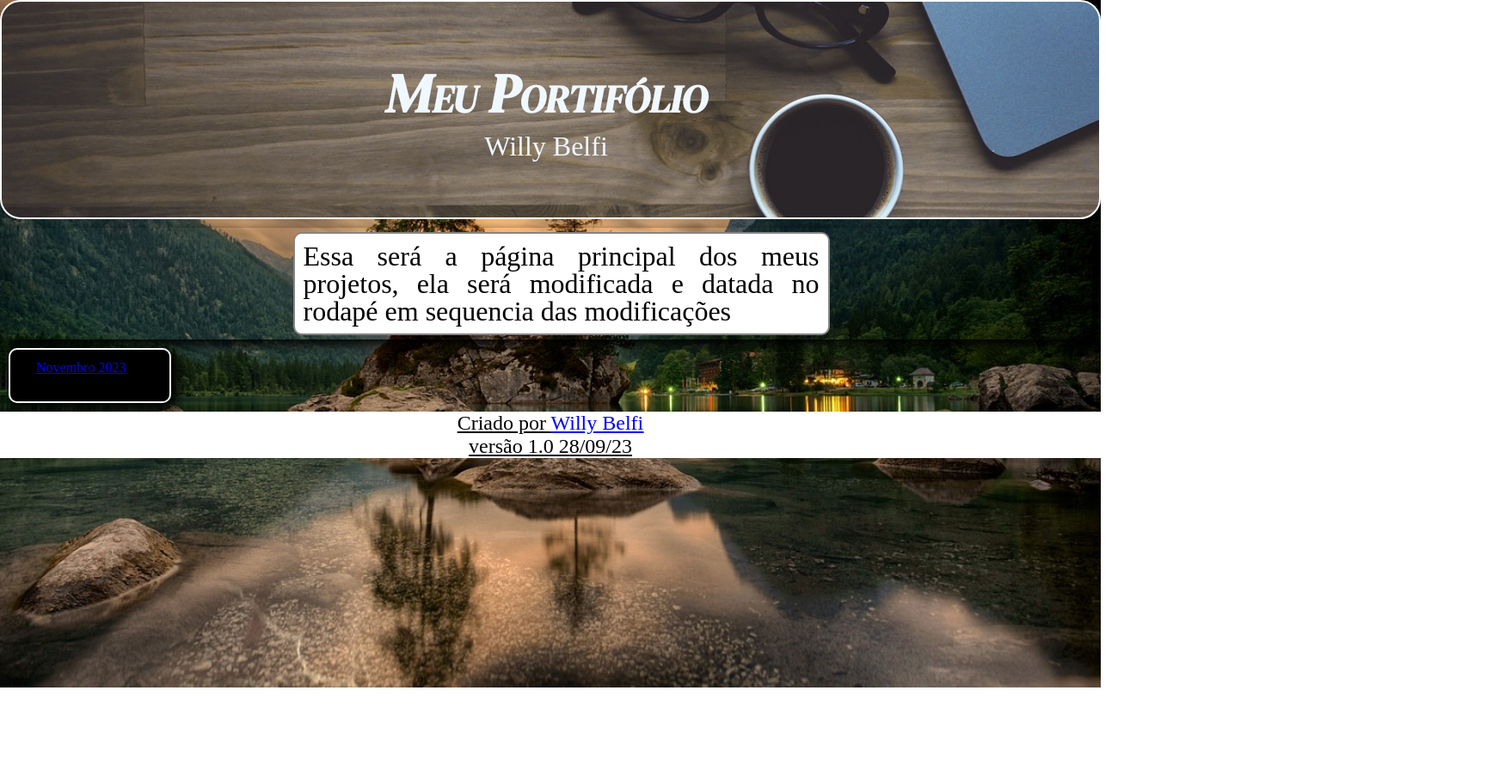
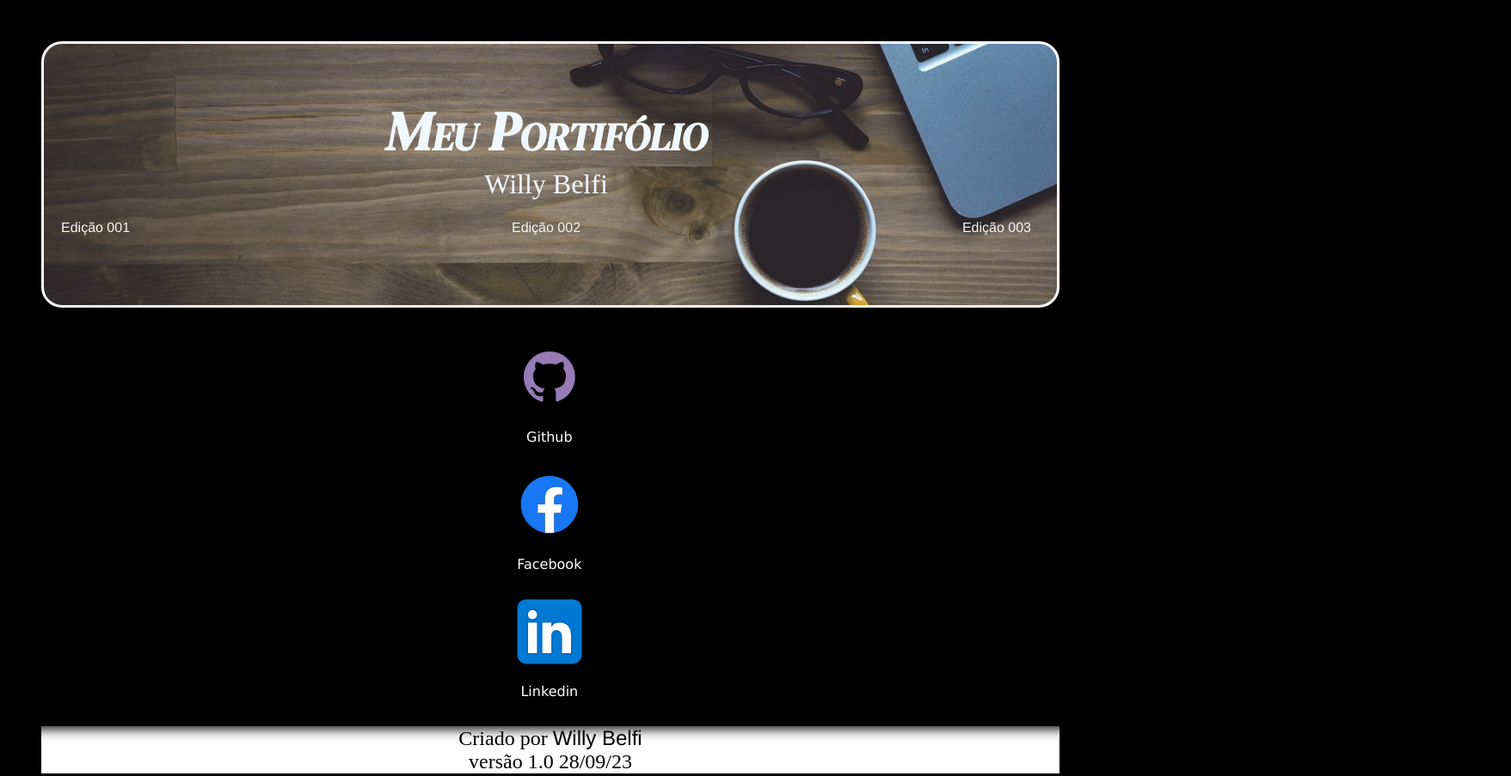
Before and after one commit to willbelfi/HTML-CSS, a plain HTML site: page Portifolio/index.html in a window 1280 px wide. Shown: the whole page at 86% size, 1757 px wide, since content can reach past the window. Before the commit the page ends 800 px from the top, so only its background shows below. Drawn offline with Linux system fonts and the light colour scheme; a web font is replaced by a local one.

Commit message:
fiz melhorias

```diff
--- a/Portifolio/estilo/style.css
+++ b/Portifolio/estilo/style.css
@@ -6,37 +6,43 @@
     padding: 0px;
     margin: 0px;
 }
-
-body, html{
-    min-width: 100vw;
-    min-height: 100vh;
-    background-image: url("../Imagem/nature.jpg");
-    background-size: cover;
-    background-position: right center;
-
-}
-
 :root {
     --fonte1: 'DM Serif Display', serif;
     --fonte2: 'Aref Ruqaa Ink', serif;
 }
+body, html{
+    min-width: 80vw;
+    min-height: 80vh;
+    background-color: black;
+    padding: 3vh;
 
-header{
-    text-align: center;
-    font-family: Georgia, 'Times New Roman', Times, serif;
-    color: black;
-    padding-bottom: 5%;
-    color: aliceblue;
-    border: 2px solid white;
-    border-radius: 24px;
 }
 header.principal{
     background-image: url("../Imagem/workspace.jpg");
     background-size: cover;
-    /*background-image: url("https://gustavoguanabara.github.io/html-css/imagens/mascote.png");*/
     background-repeat: no-repeat;
     background-position: right center;
-    padding-right: 10px;
+    padding-right: 10px;text-align: center;
+    font-family: Georgia, 'Times New Roman', Times, serif;
+    padding-bottom: 5%;
+    color: aliceblue;
+    border: 3px solid white;
+    border-radius: 24px;
+
+}
+.link a{
+    font-family: 'Franklin Gothic Medium', 'Arial Narrow', Arial, sans-serif;
+    color: whitesmoke;
+    text-decoration: none;
+    font-size: 1em;
+
+}
+ul{
+    list-style-type: none;
+    display:flex;
+    justify-content: space-between;
+    padding: 20px;
+    align-items: center;
 }
 header>h1{
     padding-top: 5%;
@@ -53,38 +59,64 @@ header.pag2{
     background-position: center center;
 }
 section{
-    padding: 5px;
-    padding-left: 30px;
-    margin: 10px;
-    text-shadow: 1px 1px 0 px;
-    box-shadow:  6px 6px 13px 0px black;
-    line-height: 2em;
-
+    padding: 9px;
+    padding-right: 90.2%;
+    padding-left: 90%;
+    margin: 3px;
+    box-shadow: 6px 6px 13px black;
 }
-section > p{
-    background-color: rgb(255, 255, 255);
-    width: 600px;
+section > h3{
+    background-color: white;
+    width: 100%;
     margin: auto;
-    color: rgb(0, 0, 0);
+    color: black;
     text-align: justify;
     font-size: 2em;
     border: 2px solid rgb(133, 131, 131);
     border-radius: 10px;
     padding: 10px;
 }
-section.imagem{
-    background-color: rgb(0, 0, 0);
-    width: 150px;
-    height: 50px;
-    border: 2px solid white;
-    text-align: center center;
-    border-radius: 10px;
+/*.redes{
+    width: 100%;
+    height: 100%;
+    text-decoration: none;
+    color: white;
+    size: 2em;
+}*/
+
+main img{
+    width: 100px;
+    height: 100px;
+    display: flex;
+    justify-content: center;
+}
+main{
+    display: flex;
+    justify-content: center;
+}
+main a{
+    margin: 30px;
+    text-align: center;
+    font-family: Verdana, Geneva, Tahoma, sans-serif;
+    font-size: 1em;
+    text-decoration: none;
+    color: white;
+}
+a:hover{
+    color: orangered ;
+}
+main p{
+    margin-top: 10px;
 }
 footer{
     background-color: rgb(255, 255, 255);
     color: black;
     text-align: center;
-    text-decoration: underline;
     padding: auto;
     font-size: 1.5em;
 }
+footer a{
+        font-family: 'Franklin Gothic Medium', 'Arial Narrow', Arial, sans-serif;
+        color: black;
+        text-decoration: none;
+}
--- a/Portifolio/index.html
+++ b/Portifolio/index.html
@@ -10,16 +10,40 @@
     <header class="principal">
          <h1>Meu Portifólio</h1>
          <p> Willy Belfi</p>
+            <nav class="link">
+                <ul>
+                    <li>
+                        <a href="pag001.html">Edição 001</a>
+                    </li>
+                    <li>
+                        <a href="">Edição 002</a>
+                    </li>
+                    <li>
+                        <a href="">Edição 003</a>
+                    </li>
+                </ul>
+            </nav>
+
     </header>
-    <section>
-            <p>Essa será a página principal dos meus projetos, ela será modificada e datada no rodapé em sequencia das modificações
-            </p>
-     </section>
-    <section class="imagem">
-    <a href="pag001.html" rel="next">Novembro 2023</a>
-    </section>
 
-<footer >
+    <main>
+        <section class="redes">
+            <a href="https://github.com/willbelfi" target="_blank" rel="noopener noreferrer">
+                <img src="Imagem/github.svg" alt="imagem do icone github">
+                <p>Github</p>
+            </a>
+            <a href="https://www.facebook.com/profile.php?id=100089953915414" target="_blank" rel="noopener noreferrer">
+                <img src="Imagem/Facebook.svg" alt="imagem do icone facebook">
+                <p>Facebook</p>
+            </a>
+            <a href="https://www.linkedin.com/in/willy-belfi-da-costa-073968169/" target="_blank" rel="noopener noreferrer">
+                <img src="Imagem/linkedin.svg" alt="imagem do icone do linkedin">
+                <p>Linkedin</p>
+            </a>
+        </section>
+    </main>
+
+<footer>
     <p>Criado por <a href="https://github.com/willbelfi" target="_blank">Willy Belfi</a> <br>
         versão 1.0 28/09/23</p>
 </footer>
```
Also changed, not shown: Portifolio/Imagem/Eu.png (added), Portifolio/Imagem/Facebook.svg (added), Portifolio/Imagem/github.svg (added), Portifolio/Imagem/linkedin.svg (added), Portifolio/Imagem/youtube.svg (added), 1 other file.
